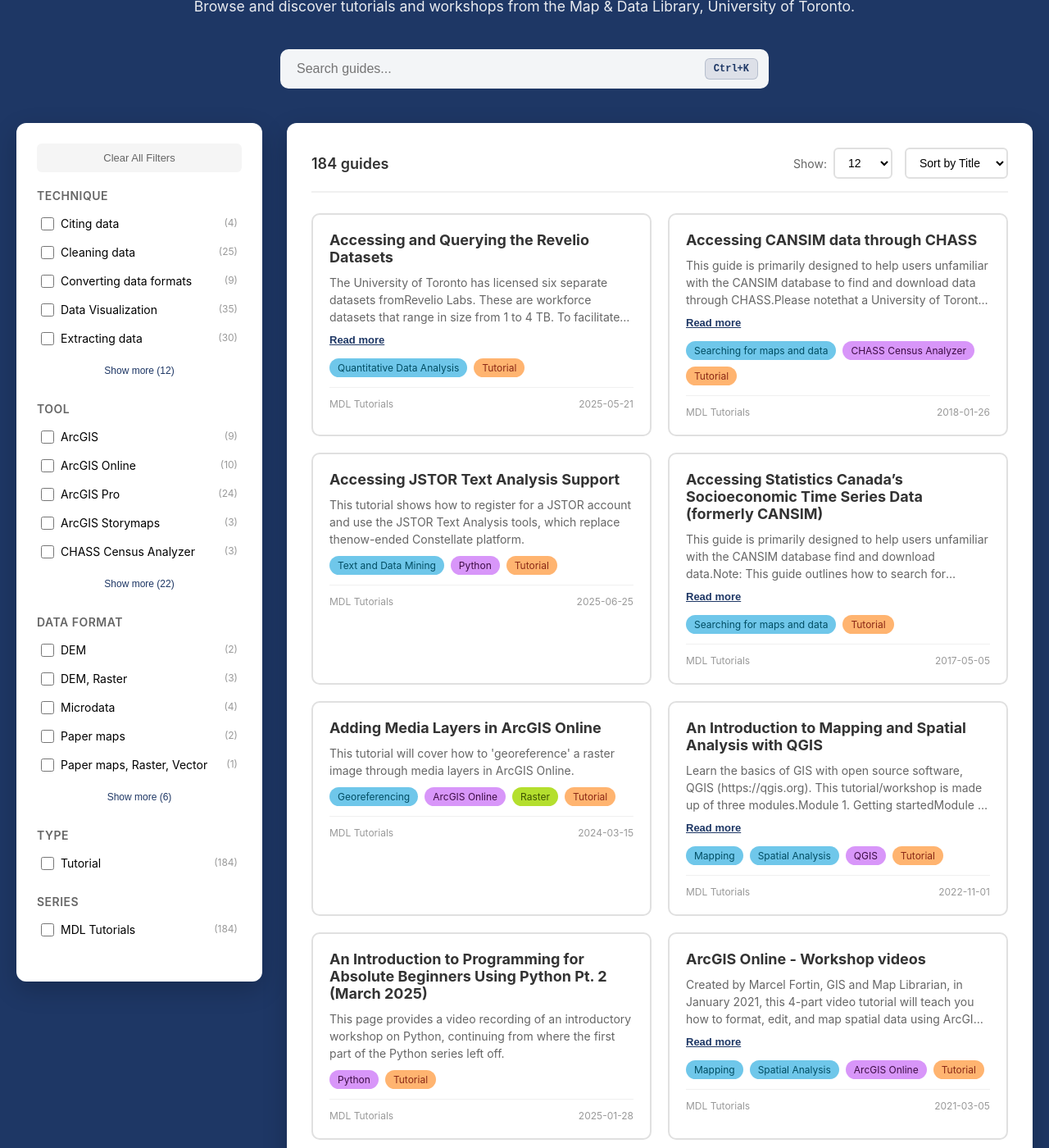
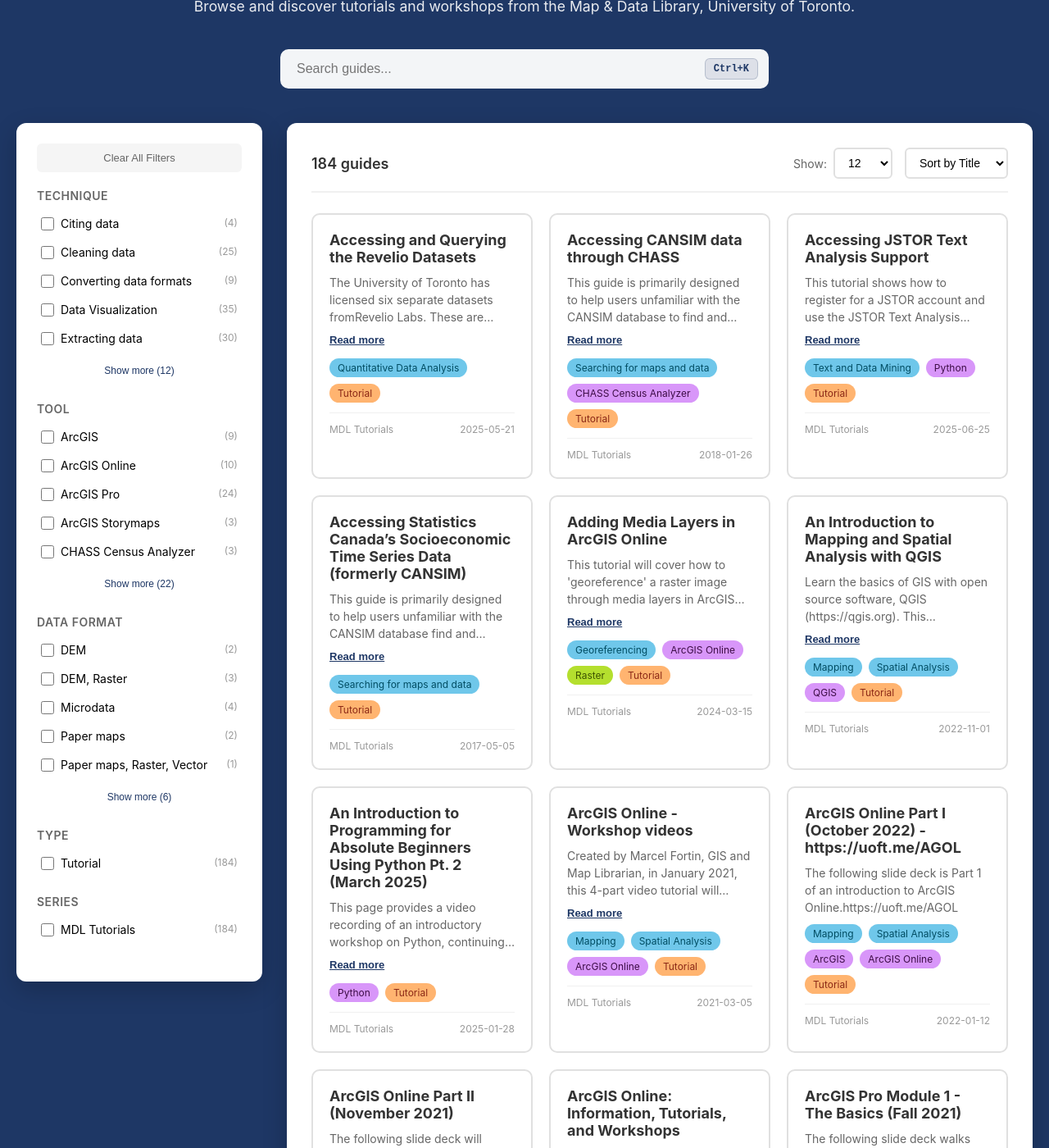
Before and after one commit to MDLutoronto/tutorials-search, a Jekyll site: the page built from page.md, in a window 1280 px wide and 1400 px high, scrolled down 201 px. Shown: the whole window at 82% size. Built offline with Jekyll 4.4.1, drawn with Linux system fonts in a browser that asks for light colours; some of the changed text lies outside the part shown.

Commit message:
feat: added option to set max-cards-per-row

```diff
--- a/_layouts/minimal_search.html
+++ b/_layouts/minimal_search.html
@@ -6,6 +6,11 @@
     <meta name="viewport" content="width=device-width, initial-scale=1.0">
     <title>{{ page.title }}</title>
     <style>
+        :root {
+            /* Maximum number of cards to display per row on wider screens */
+            --max-cards-per-row: 3;
+        }
+
         * {
             margin: 0;
             padding: 0;
@@ -331,9 +336,17 @@
 
         .guides-grid {
             display: grid;
-            grid-template-columns: repeat(auto-fill, minmax(min(300px, 100%), 1fr));
+            grid-template-columns: repeat(auto-fit, minmax(min(300px, 100%), 1fr));
+            grid-auto-columns: 1fr;
             gap: 20px;
             margin-bottom: 30px;
+        }
+
+        /* Limit maximum number of columns */
+        @media (min-width: 481px) {
+            .guides-grid {
+                grid-template-columns: repeat(var(--max-cards-per-row), 1fr);
+            }
         }
 
         @media (max-width: 480px) {
```
